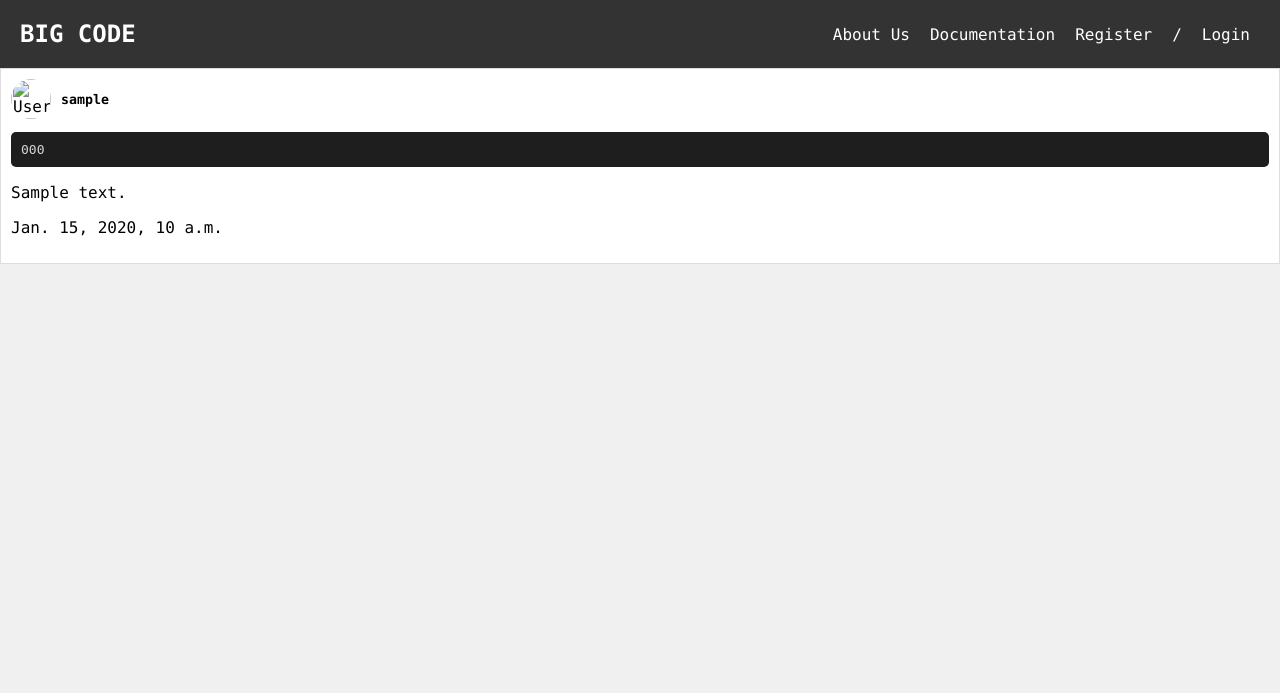
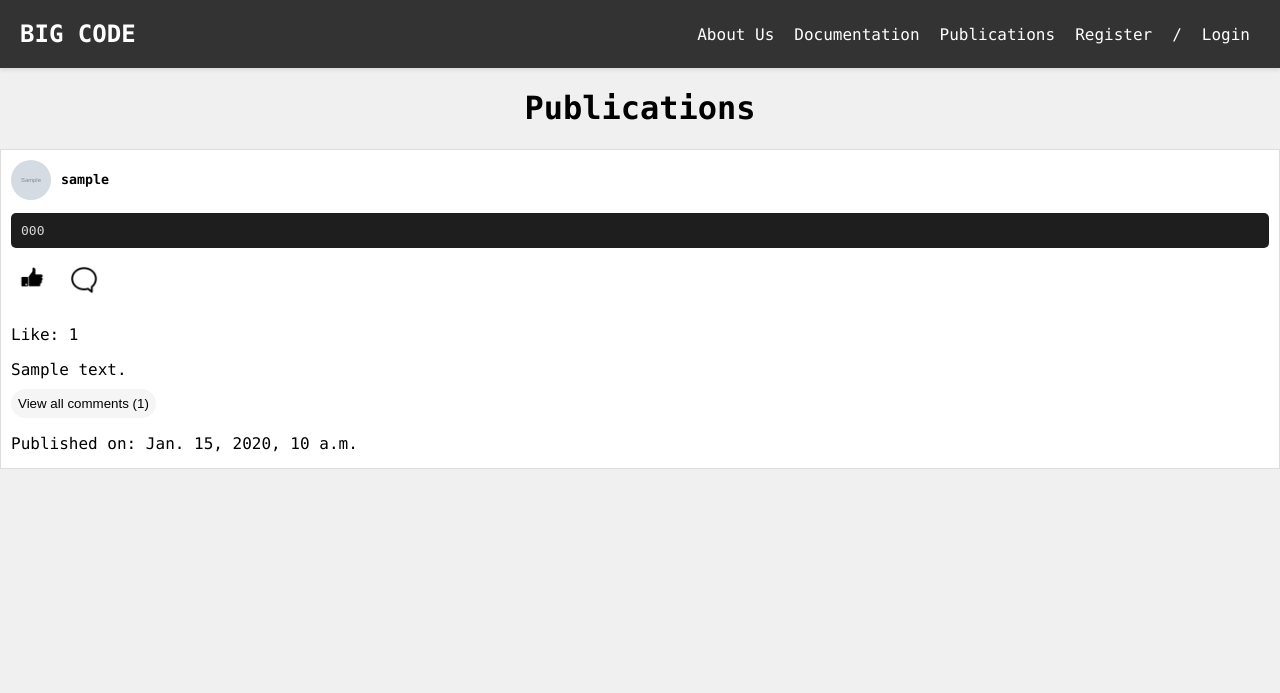
Before and after one commit to ayhandev/Big-Code, a Django app: page /public_list/ in a window 1280 px wide. Shown: the top 693 px of the page. Run offline with Django 5.2, Linux system fonts and the light colour scheme; tables that the repository leaves empty hold one stand-in row (values such as "Sample post"); grey boxes marked "Sample" are stand-in pictures.

Commit message:
1.0.5 Publication list

```diff
--- a/dom/models.py
+++ b/dom/models.py
@@ -1,4 +1,5 @@
 from django.db import models
+from django.contrib.auth.models import User
 
 # Create your models here.
 
@@ -10,8 +11,6 @@ class infa(models.Model):
     def __str__(self):
         return self.name
 
-from django.db import models
-from django.contrib.auth.models import User
 
 class PublishedCode(models.Model):
     user = models.ForeignKey(User, on_delete=models.CASCADE)
@@ -21,3 +20,19 @@ class PublishedCode(models.Model):
 
     def __str__(self):
         return f"Code by {self.user.username} published on {self.date_published}"
+
+class Comment(models.Model):
+    user = models.ForeignKey(User, on_delete=models.CASCADE)
+    published_code = models.ForeignKey(PublishedCode, on_delete=models.CASCADE, related_name='comments')
+    content = models.TextField()
+    date_posted = models.DateTimeField(auto_now_add=True)
+
+    def __str__(self):
+        return f"Comment by {self.user.username} on {self.published_code}"
+
+class Like(models.Model):
+    user = models.ForeignKey(User, on_delete=models.CASCADE)
+    published_code = models.ForeignKey(PublishedCode, on_delete=models.CASCADE, related_name='likes')
+
+    def __str__(self):
+        return f"Like by {self.user.username} on {self.published_code}"
--- a/dom/templates/base.html
+++ b/dom/templates/base.html
@@ -15,6 +15,7 @@
             <ul class="menu" style="text-align: center;">
                 <li><a href="#about">About Us</a></li>
                 <li><a href="{% url 'dom:doc' %}">Documentation</a></li>
+                <li><a href="{% url 'dom:public_list' %}">Publications</a></li>
                 {% if user.is_authenticated %}
                 <li><a href="{% url 'dom:home' %}">Editor</a></li>
                 <li><a href="{% url 'users:view_profile' %}"><img src="{{ profile.avatar.url }}" style="width: 40px; height: 30px; border-radius: 50%; margin-top: 3px;" alt="Avatar"></a></li>
--- a/dom/templates/helo.html
+++ b/dom/templates/helo.html
@@ -16,6 +16,7 @@
             <ul class="menu" style="text-align: center;">
                 <li><a href="#about">About Us</a></li>
                 <li><a href="{% url 'dom:doc' %}">Documentation</a></li>
+                <li><a href="{% url 'dom:public_list' %}">Publications</a></li>
                 {% if user.is_authenticated %}
                 <li><a href="{% url 'dom:home' %}">Editor</a></li>
                 <li><a href="{% url 'users:view_profile' %}"><img src="{{ profile.avatar.url }}" style="width: 40px; height: 30px; border-radius: 50%; margin-top: 3px;" alt="Avatar"></a></li>
--- a/dom/templates/publication_list.html
+++ b/dom/templates/publication_list.html
@@ -2,17 +2,56 @@
 {% load static %}
 
 {% block content %}
+<h1 style="text-align: center;">Publications</h1>
 {% for pub in public|dictsortreversed:"date_published" %}
-    <div >
     <div style="border: 1px solid #ddd; margin-bottom: 20px; padding: 10px; background-color: #fff;">
-        <div style="display: flex; align-items: center; margin-bottom: 10px;">
-            <img src="{{ profile.avatar.url }}" alt="User" style="width: 40px; height: 40px; border-radius: 50%; margin-right: 10px;">
-            <h5 style="margin: 0;">{{ pub.user }}</h5>
+        <div style="display: flex; align-items: center; justify-content: space-between;">
+            <div style="display: flex; align-items: center;">
+                <img src="{{ pub.user.profile.avatar.url }}" alt="User" style="width: 40px; height: 40px; border-radius: 50%; margin-right: 10px;">
+                <h5 style="margin: 0;">{{ pub.user.username }}</h5>
+            </div>
         </div>
         <pre style="background-color: #1e1e1e; color: #d4d4d4; padding: 10px; border-radius: 5px; overflow-x: auto;">{{ pub.code }}</pre>
-        <p style="margin-bottom: 0;">{{ pub.description }}</p>
-        <p>{{ pub.date_published }}</p>
+        <div style="display: flex; align-items: center;">
+            <form method="POST" action="{% url 'dom:add_like' pub.id %}">
+                {% csrf_token %}
+                <button type="submit" style="background-color: white; border: none;"><img style="width: 30px;" src="{% static 'IMAGES/like.png' %}" alt=""></button>
+            </form>
+            <button onclick="toggleComments({{ pub.id }})" style="background-color: white; border: none; margin-left: 10px; margin-top: -10px;"><img style="width: 30px;" src="{% static 'IMAGES/comment.png' %}" alt=""></button>
+        </div>
+
+        <p>Like: {{ pub.likes.count }}</p>
+        <p style="margin-bottom: 10px;">{{ pub.description }}</p>
+        <button style="background-color: whitesmoke; border-radius: 24px; border: none; padding: 7px;" onclick="toggleComments({{ pub.id }})">View all comments ({{ pub.comments.count }})</button>
+        <p style="margin-bottom: 5px;">Published on: {{ pub.date_published }}</p>
+
+        <div id="comments-{{ pub.id }}" style="display: none;">
+            {% for comment in pub.comments.all %}
+                <div style="background-color: #f9f9f9; padding: 5px; margin-bottom: 5px;">
+                    <p style="margin: 0;"><strong>{{ comment.user.username }}</strong>: {{ comment.content }}</p>
+                    <p style="margin: 0; font-size: 0.8em;">{{ comment.date_posted }}</p>
+                </div>
+            {% empty %}
+                <p>No comments yet.</p>
+            {% endfor %}
+            <form method="POST" action="{% url 'dom:add_comment' pub.id %}">
+                {% csrf_token %}
+                <textarea name="comment" rows="3" cols="50" required></textarea><br>
+                <button type="submit" style="background-color: whitesmoke; border: none; border-radius: 14px; padding: 8px;margin-top: 10px;">Add comment</button>
+            </form>
+        </div>
     </div>
-</div>
-    {% endfor %}
+{% endfor %}
+
+<script>
+function toggleComments(postId) {
+    var commentsDiv = document.getElementById("comments-" + postId);
+    if (commentsDiv.style.display === "none") {
+        commentsDiv.style.display = "block";
+    } else {
+        commentsDiv.style.display = "none";
+    }
+}
+</script>
+
 {% endblock content %}
--- a/dom/urls.py
+++ b/dom/urls.py
@@ -12,7 +12,9 @@ urlpatterns = [
     path('doc/', views.doc, name='doc'),
     path('Code_submit/', views.publish_code_submit, name='public_code_submit'),
     path('public/', views.public_view, name='public'),
-    path('public_list/', views.public_list, name='public_list')
+    path('public_list/', views.public_list, name='public_list'),
+    path('add_comment/<int:post_id>/', views.add_comment, name='add_comment'),
+    path('add_like/<int:post_id>/', views.add_like, name='add_like'),
 
 ]
 
--- a/dom/views.py
+++ b/dom/views.py
@@ -120,3 +120,24 @@ def public_list(request):
     if user.is_authenticated:
         profile = user.profile
     return render(request, 'publication_list.html', {"public": public, 'profile': profile })
+
+
+from django.shortcuts import redirect
+from .models import Comment, Like
+
+def add_comment(request, post_id):
+    if request.method == 'POST':
+        content = request.POST.get('comment')
+        user = request.user
+        published_code = PublishedCode.objects.get(pk=post_id)
+        comment = Comment.objects.create(user=user, published_code=published_code, content=content)
+    return redirect('dom:public_list')
+
+def add_like(request, post_id):
+    if request.method == 'POST':
+        user = request.user
+        published_code = PublishedCode.objects.get(pk=post_id)
+        like, created = Like.objects.get_or_create(user=user, published_code=published_code)
+        if not created:
+            like.delete()
+    return redirect('dom:public_list')
```
Also changed, not shown: dom/migrations/0011_comment_like.py (added), static/IMAGES/comment.png (added), static/IMAGES/like.png (added), 3 other files.
